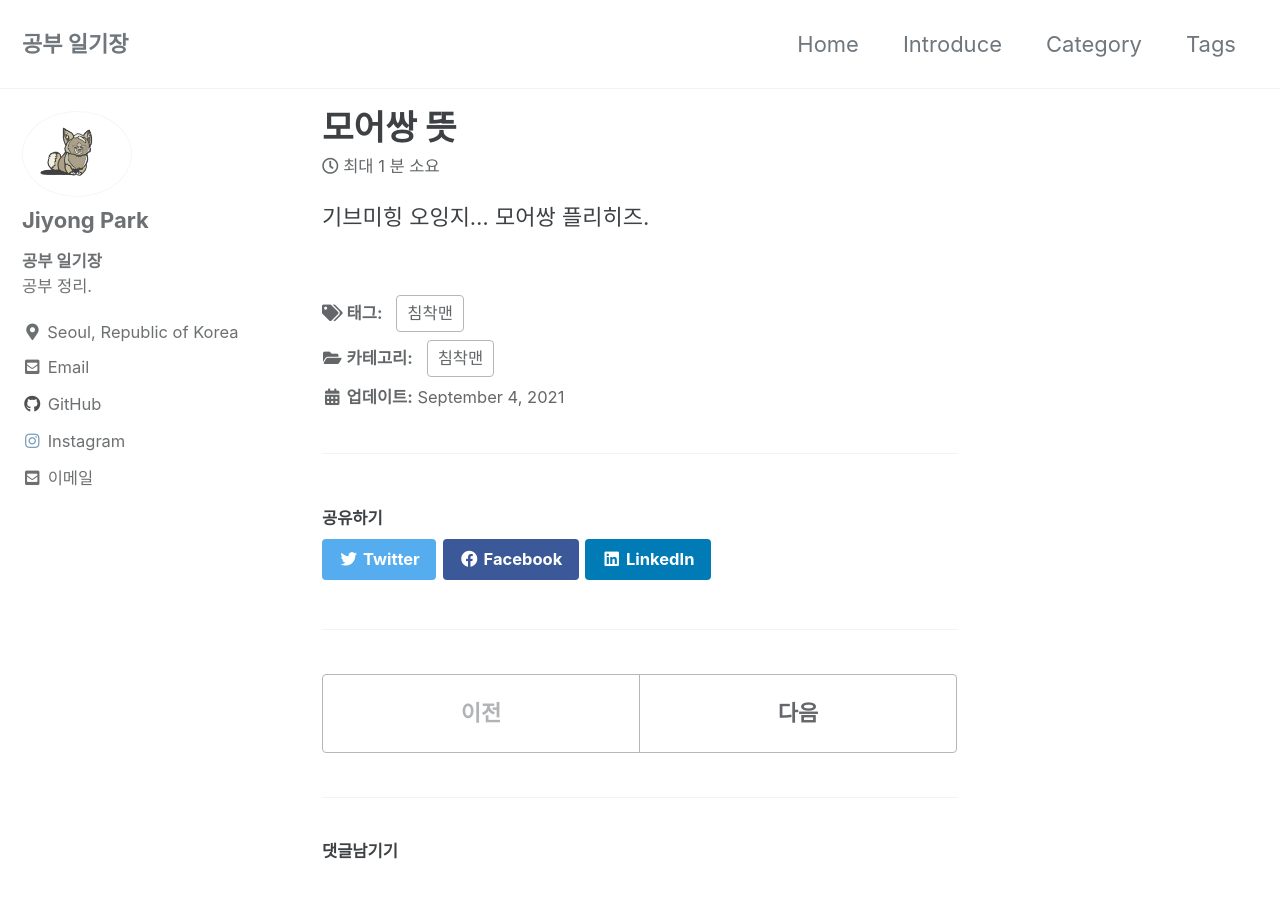
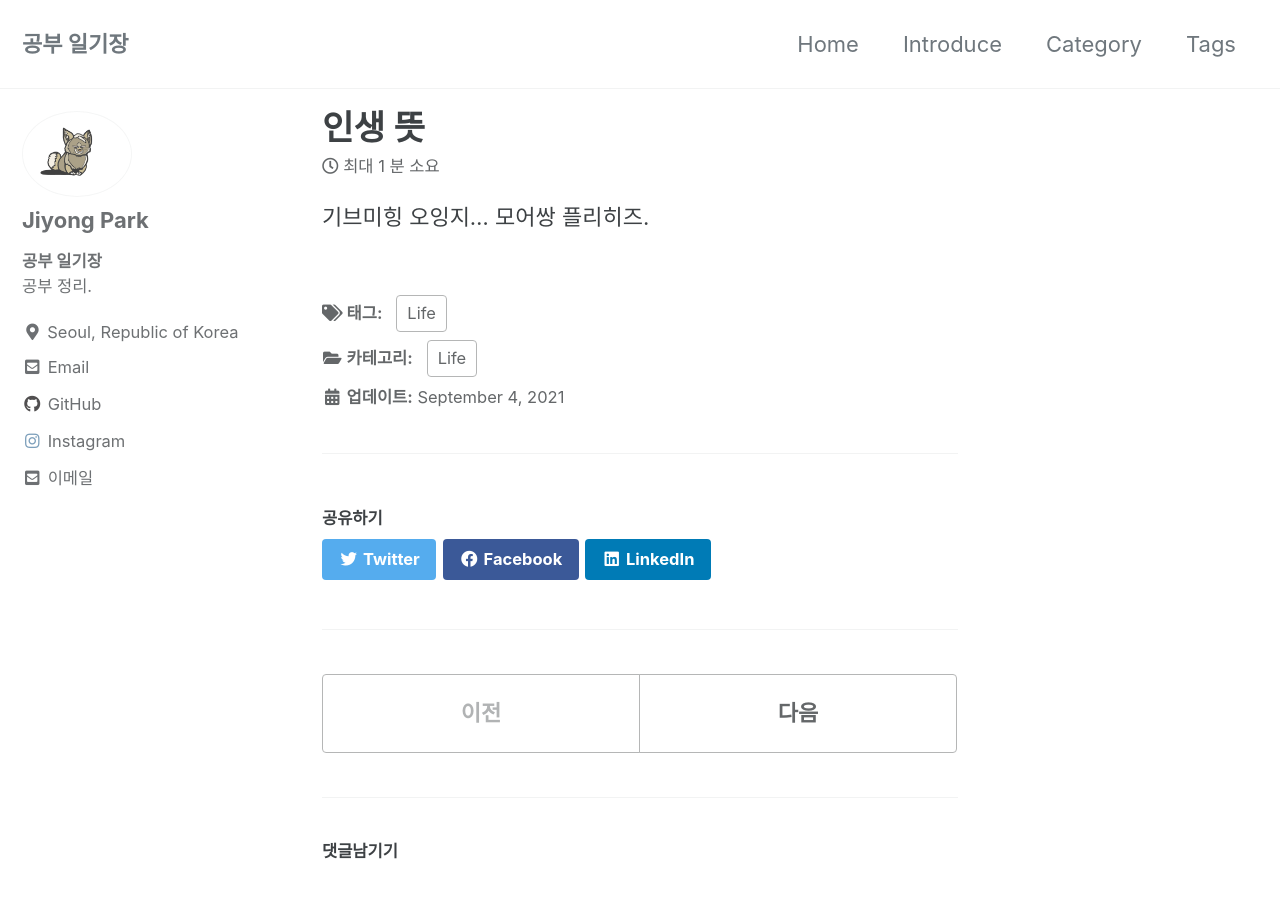
Before and after one commit to bjybs123/bjybs123.github.io, a Jekyll site: the page built from _posts/2021-09-03-second-post.md, in a window 1280 px wide and 900 px high. Built offline with Jekyll 4.4.1, drawn with Linux system fonts in a browser that asks for light colours; cached includes are drawn as plain includes; comment, search, counter and statistics services are not loaded.

Commit message:
test post update

```diff
--- a/_posts/2021-09-03-second-post.md
+++ b/_posts/2021-09-03-second-post.md
@@ -1,11 +1,11 @@
 ---
-title:  "모어쌍 뜻"
-excerpt: "모어쌍의 뜻이 뭘까?"
+title:  "인생 뜻"
+excerpt: "인생의 뜻이 뭘까?"
 
 categories:
-  - 침착맨
+  - Life
 tags:
-  - 침착맨
+  - Life
 last_modified_at: 2021-09-04T08:06:00-05:00
 ---
 
```
